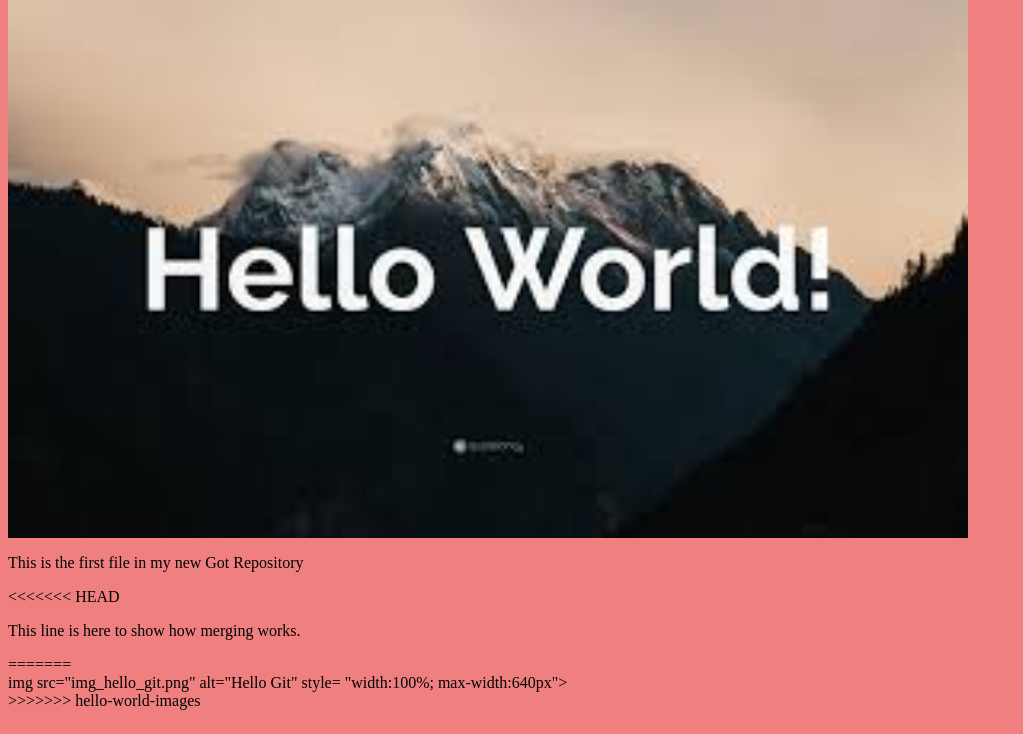
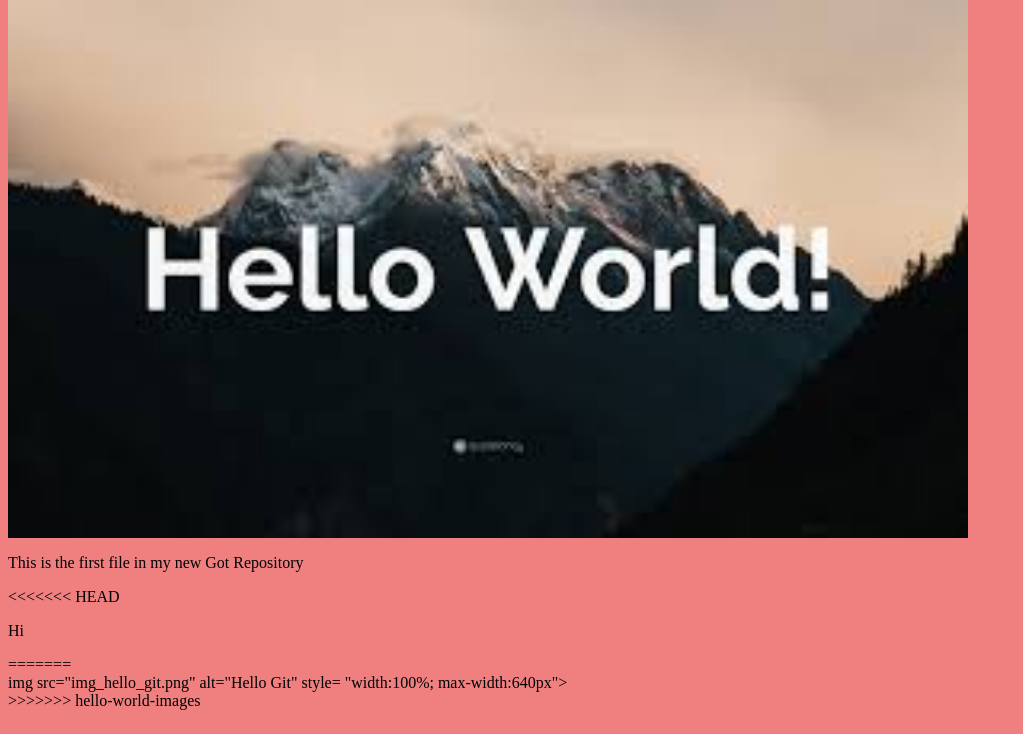
Before and after one commit to Gouri257/DEVOPS, a plain HTML site: page index.html in a window 1280 px wide. Shown: the part 66-800 px from the top of the page, without its empty margins (0-1023 px from the left). Drawn offline with Linux system fonts and the light colour scheme.

Commit message:
Update index.html

```diff
--- a/index.html
+++ b/index.html
@@ -9,7 +9,7 @@
     style="width: 100%; max-width: 960px"></div>
     <p>This is the first file in my new Got Repository</p>
 <<<<<<< HEAD
-    <p>This line is here to show how merging works.</p>
+    <p>Hi</p>
 =======
     <div> img src="img_hello_git.png" alt="Hello Git" style= "width:100%; max-width:640px"></div>
 >>>>>>> hello-world-images
```
